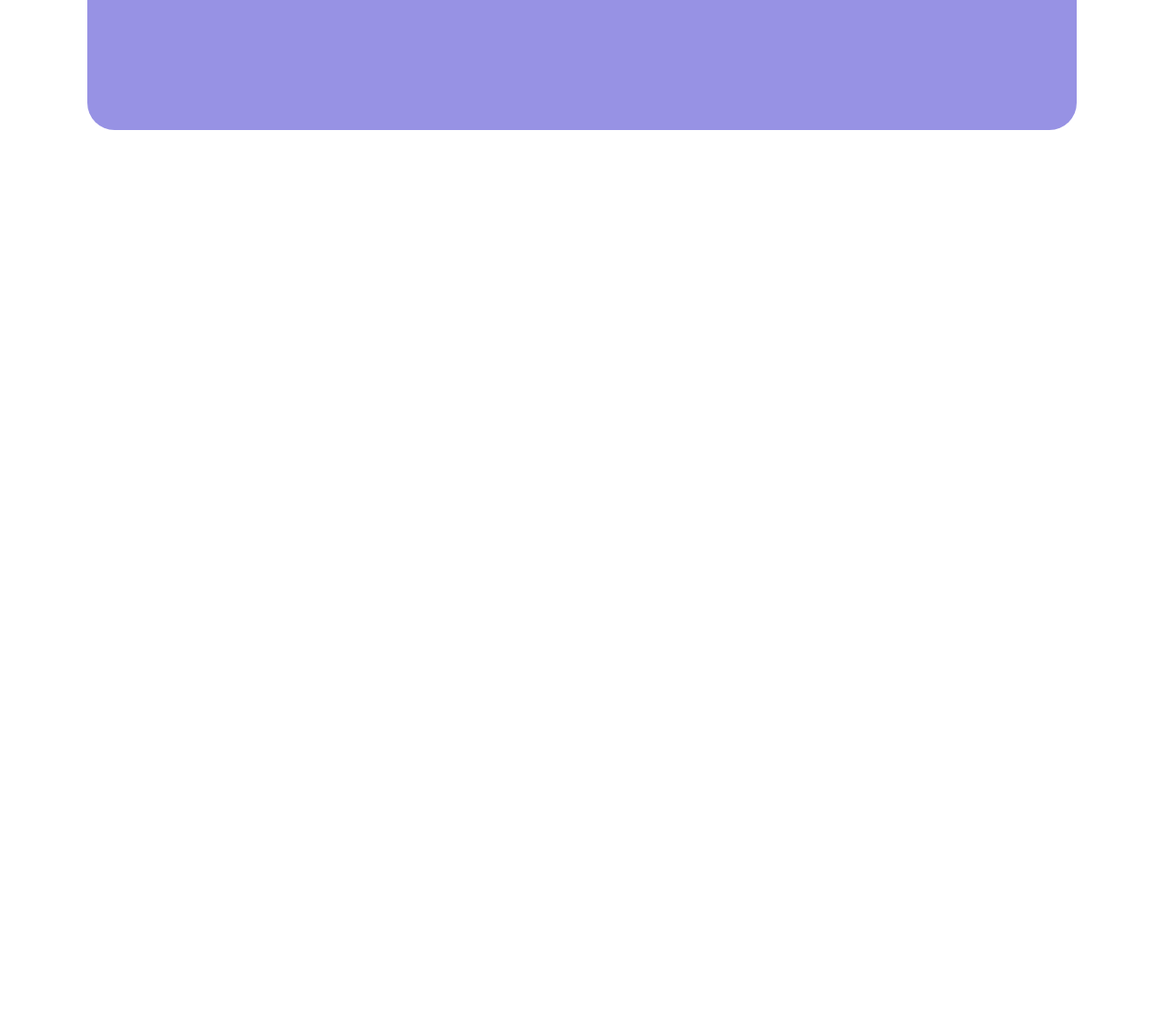
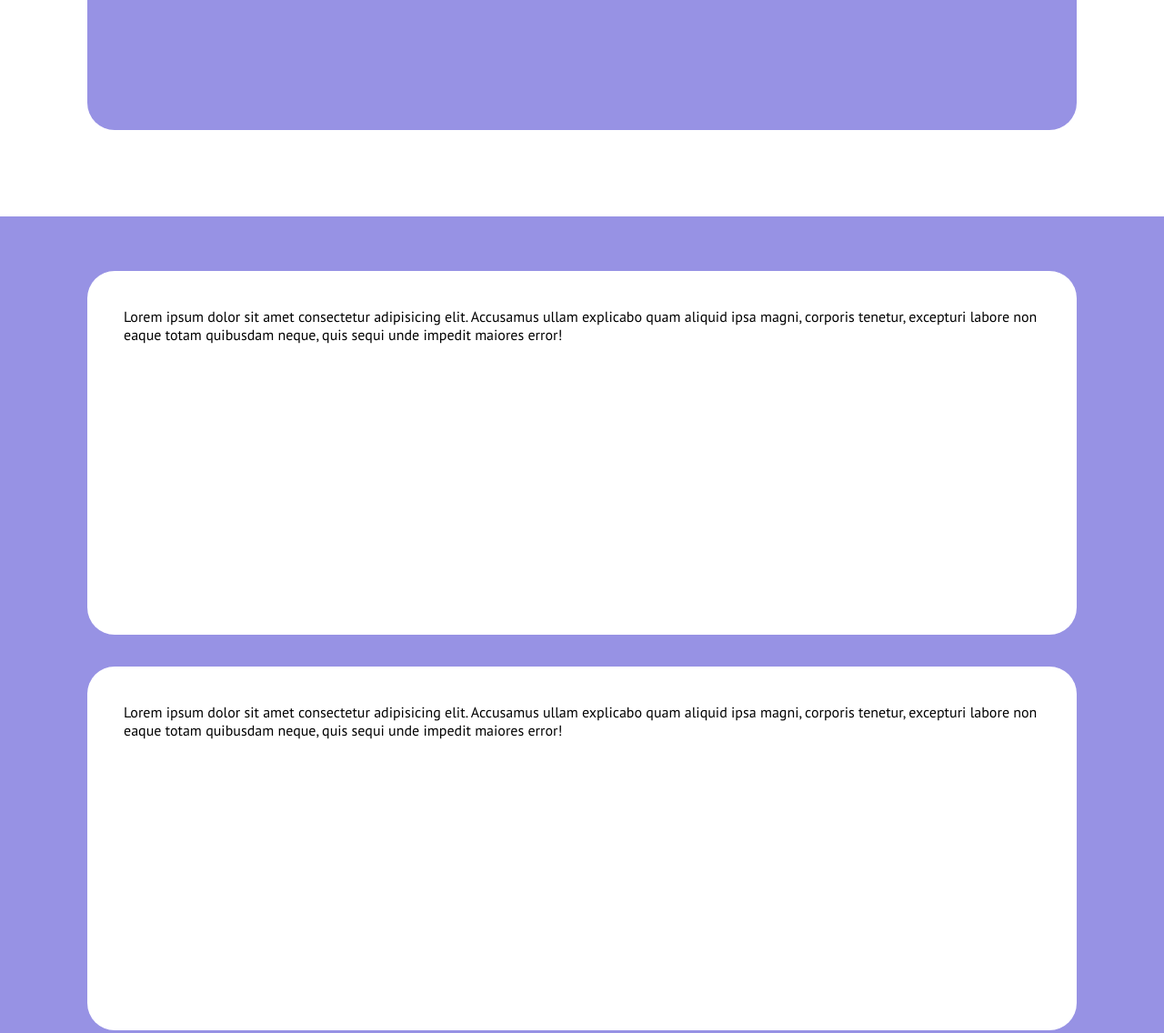
Before and after one commit to FilippoFoti/htmlcss-responsive-layout, a plain HTML site: page index.html in a window 1280 px wide. Shown: the part 6347-7483 px from the top of the page at 91% size. Before the commit the page ends 6585 px from the top, so only its background shows below. Drawn offline with Linux system fonts and the light colour scheme.

Commit message:
Aggiunto layout sezione 4

```diff
--- a/css/style.css
+++ b/css/style.css
@@ -95,6 +95,26 @@ header {
 }
 
 /* SECTION-4 */
+.section-4 {
+    background-color: rgba(151, 146, 228, 1);
+}
+
+.section-4 .container {
+    width: 85%;
+    margin: 0 auto;
+    display: flex;
+    flex-wrap: wrap;
+    padding: 60px 0;
+}
+
+.section-4 .card-4 {
+    height: 400px;
+    background-color: white;
+    border-radius: 30px;
+    padding: 40px;
+    margin-bottom: 35px;
+}
+
 /* SECTION-5 */
 /* SECTION-6 */
 
--- a/index.html
+++ b/index.html
@@ -47,7 +47,14 @@
             </div>
         </div>
         <div class="section-4">
-            <div class="container"></div>
+            <div class="container">
+                <div class="card-4">Lorem ipsum dolor sit amet consectetur adipisicing elit. Accusamus ullam explicabo quam aliquid ipsa magni, corporis tenetur, excepturi labore non eaque totam quibusdam neque, quis sequi unde impedit maiores error!</div>
+                <div class="card-4">Lorem ipsum dolor sit amet consectetur adipisicing elit. Accusamus ullam explicabo quam aliquid ipsa magni, corporis tenetur, excepturi labore non eaque totam quibusdam neque, quis sequi unde impedit maiores error!</div>
+                <div class="card-4">Lorem ipsum dolor sit amet consectetur adipisicing elit. Accusamus ullam explicabo quam aliquid ipsa magni, corporis tenetur, excepturi labore non eaque totam quibusdam neque, quis sequi unde impedit maiores error!</div>
+                <div class="card-4">Lorem ipsum dolor sit amet consectetur adipisicing elit. Accusamus ullam explicabo quam aliquid ipsa magni, corporis tenetur, excepturi labore non eaque totam quibusdam neque, quis sequi unde impedit maiores error!</div>
+                <div class="card-4">Lorem ipsum dolor sit amet consectetur adipisicing elit. Accusamus ullam explicabo quam aliquid ipsa magni, corporis tenetur, excepturi labore non eaque totam quibusdam neque, quis sequi unde impedit maiores error!</div>
+                <div class="card-4">Lorem ipsum dolor sit amet consectetur adipisicing elit. Accusamus ullam explicabo quam aliquid ipsa magni, corporis tenetur, excepturi labore non eaque totam quibusdam neque, quis sequi unde impedit maiores error!</div>
+            </div>
         </div>
         <div class="section-5">
             <div class="container"></div>
```
